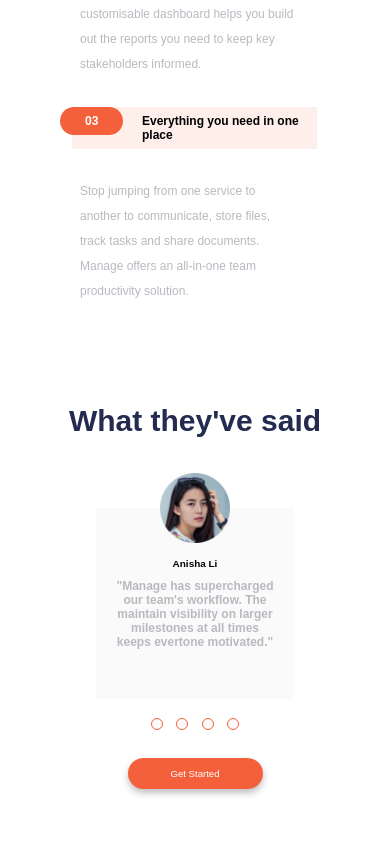
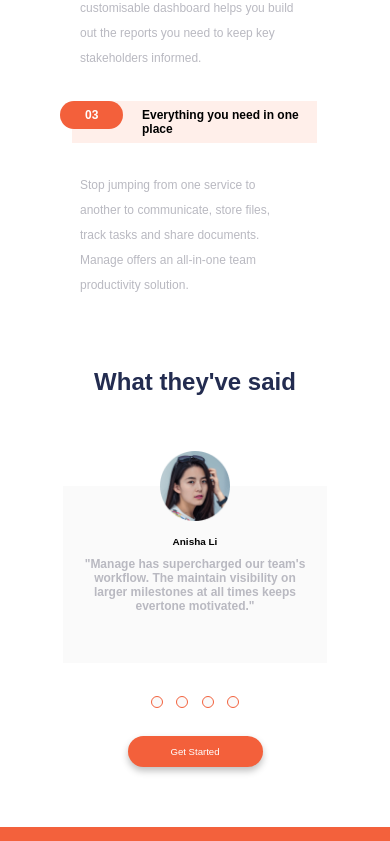
Before and after one commit to MayraMar/FEI-Manage, a plain HTML site: page index.html in a window 390 px wide. Shown: the part 1156-1997 px from the top of the page. Drawn offline with Linux system fonts and the light colour scheme; a web font is replaced by a local one.

Commit message:
Final Commit

```diff
--- a/css/styles.css
+++ b/css/styles.css
@@ -19,13 +19,19 @@
     --rojo-palido: rgb(255, 239, 234);
 }
 
+/* body object.fondo{
+    position: absolute;
+    background-color: aqua;
+    z-index: -1;
+} */
+
 header div{
     display: flex;
     font-size: 0.8rem;
     justify-content: space-between;
     align-items: center;
     padding: 45px 150px;
-}
+    }
 
 header div nav ul{
     list-style-type: none;
@@ -59,7 +65,7 @@ a:hover{
 }
 
 main .different, main .sales{
-    padding: 40px 150px;
+    padding: 40px 10vw;
 }
 
 main .different, main .sales {
@@ -126,13 +132,13 @@ main .different, main .sales {
 .opinion h3{
     color:var(--azul-titulos);
     font-size: 2.5rem;
-    margin: 50px 0px;
+    margin: 20px 0px;
 }
 
 .opinion-div{
     display: flex;
     justify-content: space-between;
-    margin: 50px 0px;
+    margin: 70px 0px 50px 0px;
 }
 
 
@@ -246,6 +252,18 @@ footer div.foo-down div form a{
     padding: 7px;
 }
 
+@media (max-width:1200px){
+    html{
+        font-size: 14px;
+    }
+    .sales div h1{
+        font-size: 2.5rem;
+    }
+
+    .different div h3, .opinion h3{
+        font-size: 2rem;
+    }
+
 @media (max-width:800px){
 
     html{
@@ -333,8 +351,8 @@ footer div.foo-down div form a{
         position: absolute;
         top: 20px;
         opacity: 0;
-        width: 60%;
-        left:20%;
+        width: 80%;
+        left:10%;
     }
 
     .opinion #links{
```
Also changed, not shown: index.html (+1 -0 lines).
